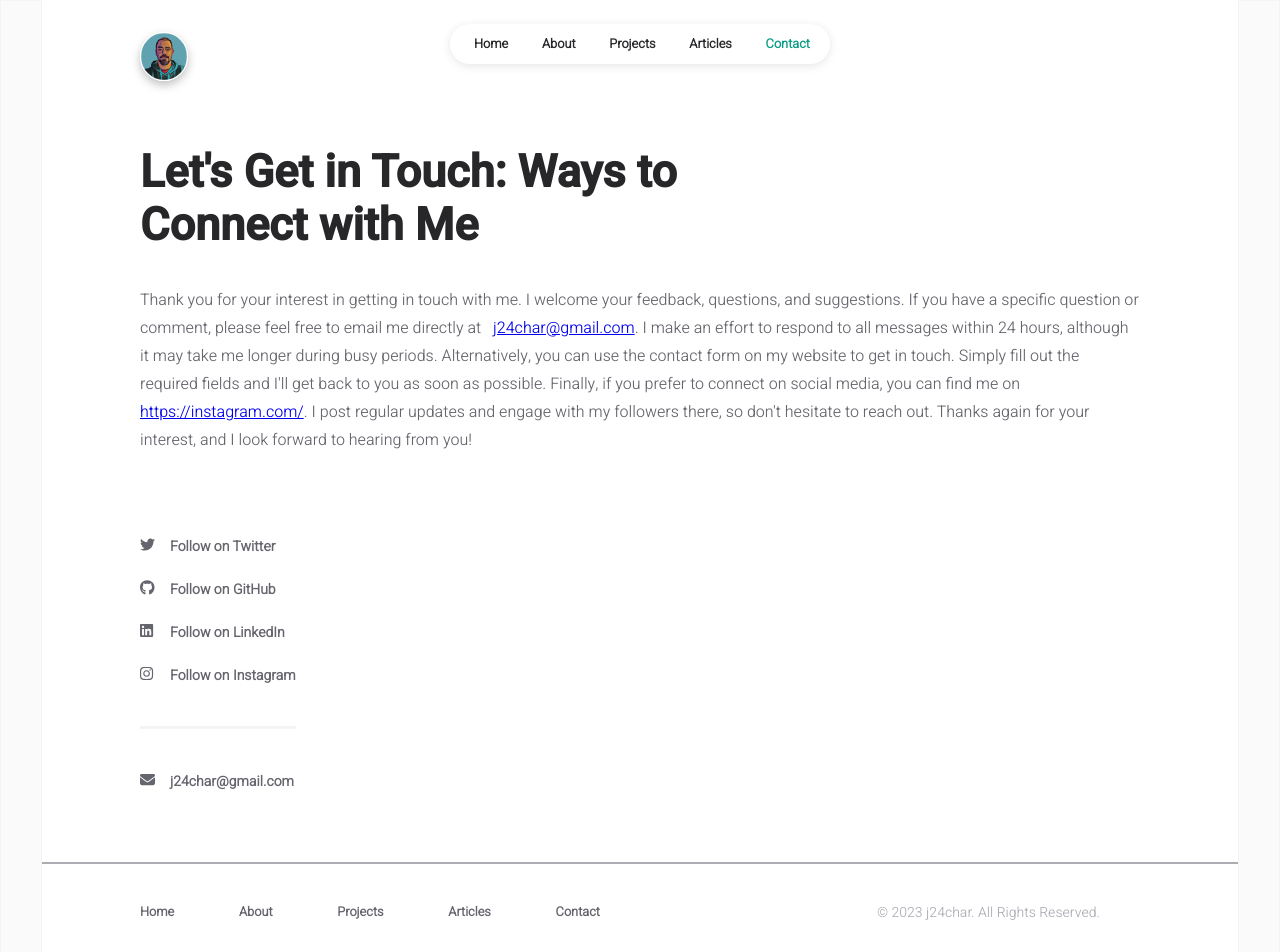
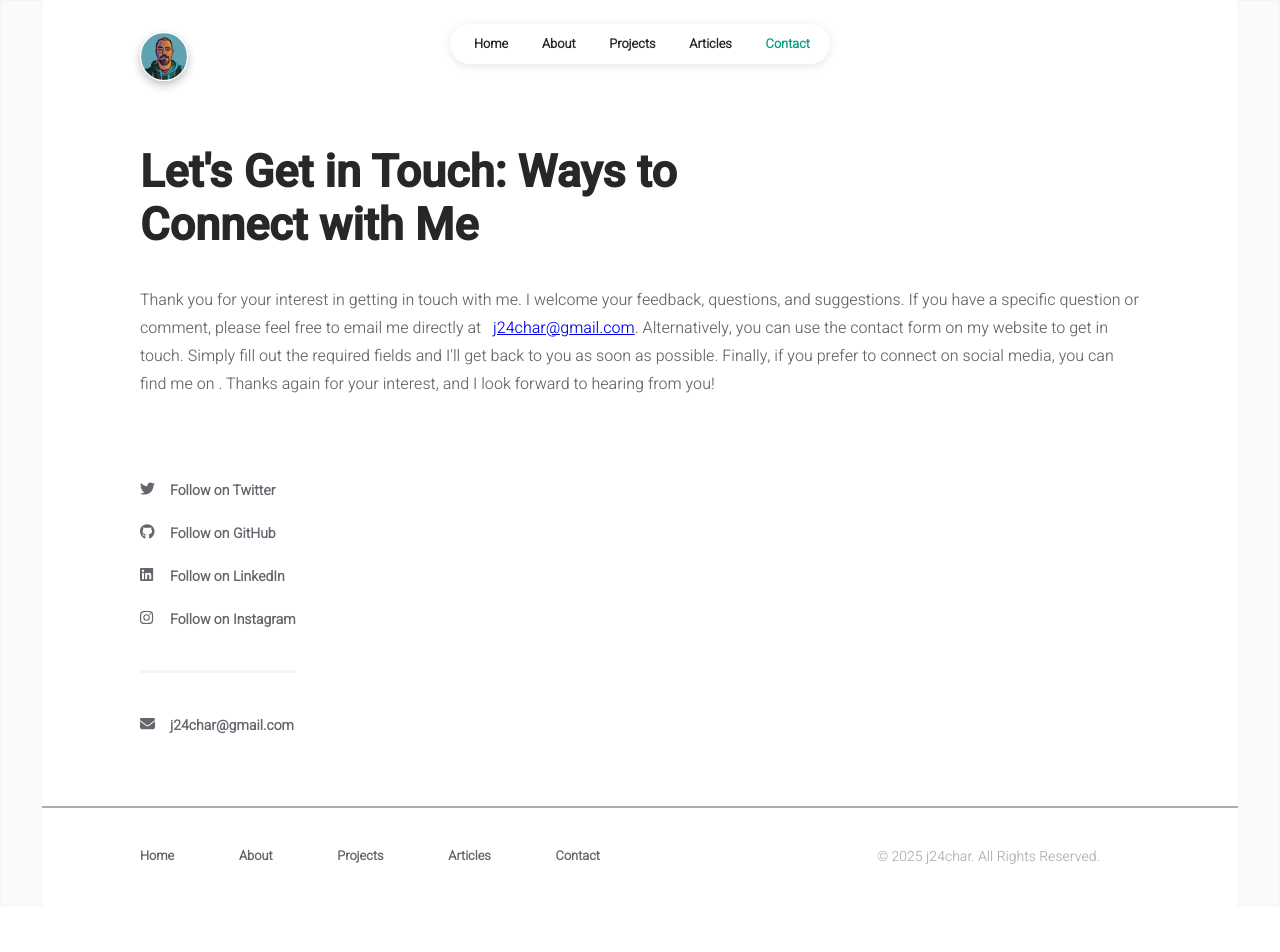
Before and after one commit to j24char/jcportfolio, a React (Create React App) app: page /contact in a window 1280 px wide. Shown: the top 952 px of the page. After the commit the page ends 906 px from the top, so only its background shows below. Built offline with nearby package versions, Linux system fonts and the light colour scheme.

Commit message:
Updated contact info

```diff
--- a/src/components/common/footer.jsx
+++ b/src/components/common/footer.jsx
@@ -29,7 +29,7 @@ const Footer = () => {
 
 				<div className="footer-credits">
 					<div className="footer-credits-text">
-						© 2023 j24char. All Rights Reserved.
+						© 2025 j24char. All Rights Reserved.
 					</div>
 				</div>
 			</div>
--- a/src/data/user.js
+++ b/src/data/user.js
@@ -1,18 +1,14 @@
 const INFO = {
 	main: {
 		title: "jcportfolio",
-		name: "JC",
+		name: "Justin",
 		email: "j24char@gmail.com",
 		logo: "../logo.png",
 	},
 
 	socials: {
-		twitter: "https://twitter.com/",
-		github: "https://github.com/",
-		linkedin: "https://linkedin.com/",
-		instagram: "https://instagram.com/",
-		stackoverflow: "https://stackoverflow.com/",
-		facebook: "https://facebook.com/",
+		github: "https://github.com/j24char",
+		linkedin: "https://linkedin.com/in/justin-alan-charron",
 	},
 
 	homepage: {
@@ -22,7 +18,7 @@ const INFO = {
 	},
 
 	about: {
-		title: "I’m JC. I live in the United States, where I look for ways to solve problems.",
+		title: "My name is Justin. I live in the United States, where I look for ways to solve problems.",
 		description:
 			"I've worked on a variety of projects over the years and I'm proud of the progress I've made. Some of these projects are open-source and available for others to explore and contribute to. If you're interested in any of the projects I've worked on, please feel free to check out the code and suggest any improvements or enhancements you might have in mind. Collaborating with others is a great way to learn and grow, and I'm always open to new ideas and feedback.",
 	},
--- a/src/pages/contact.jsx
+++ b/src/pages/contact.jsx
@@ -52,9 +52,7 @@ const Contact = () => {
 							<a href={`mailto:${INFO.main.email}`}>
 								{INFO.main.email}
 							</a>
-							. I make an effort to respond to all messages within
-							24 hours, although it may take me longer during busy
-							periods. Alternatively, you can use the contact form
+							. Alternatively, you can use the contact form
 							on my website to get in touch. Simply fill out the
 							required fields and I'll get back to you as soon as
 							possible. Finally, if you prefer to connect on
@@ -66,9 +64,7 @@ const Contact = () => {
 							>
 								{INFO.socials.instagram}
 							</a>
-							. I post regular updates and engage with my
-							followers there, so don't hesitate to reach out.
-							Thanks again for your interest, and I look forward
+							. Thanks again for your interest, and I look forward
 							to hearing from you!
 						</div>
 					</div>
```
